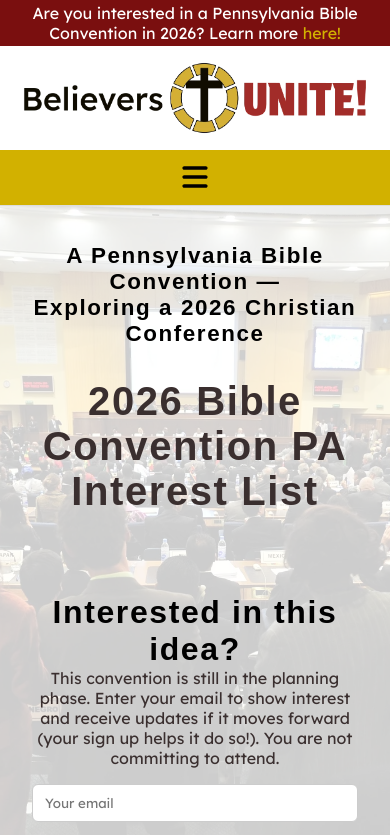
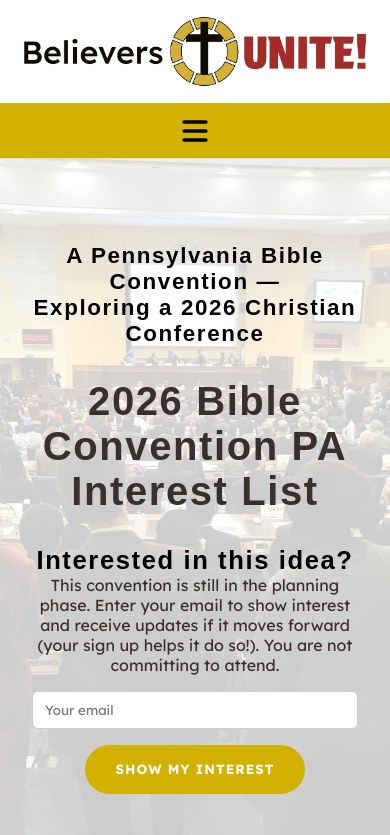
Before and after one commit to calebzroberts/Believers-Unite, a plain HTML site: page pa-bible-convention-2026/index.html in a window 390 px wide. Shown: the top 835 px of the page. Drawn offline with Linux system fonts and the light colour scheme; a web font is replaced by a local one.

Commit message:
removed banner from the convention page and adjusted the styling on mobile on convention page

```diff
--- a/pa-bible-convention-2026/index.html
+++ b/pa-bible-convention-2026/index.html
@@ -54,11 +54,7 @@
 
 </head>
 <body>
-  <div class="banner">
-    <div class="row">
-      <p>Are you interested in a Pennsylvania Bible Convention in 2026? Learn more <a href="/pa-bible-convention-2026/">here!</a></p>
-    </div>
-  </div>
+
   <header>
     <div class="row">
       <a href="/" aria-label="Believers Unite Home">
--- a/stylesheets/conventionPage.css
+++ b/stylesheets/conventionPage.css
@@ -53,4 +53,12 @@
     #signUpSection input {
         width: 100%;
     }
+
+    #signUpSection {
+        margin-top: 2rem;
+    }
+
+    #convention h3 {
+        font-size: 1.6rem;
+    }
 }
```
